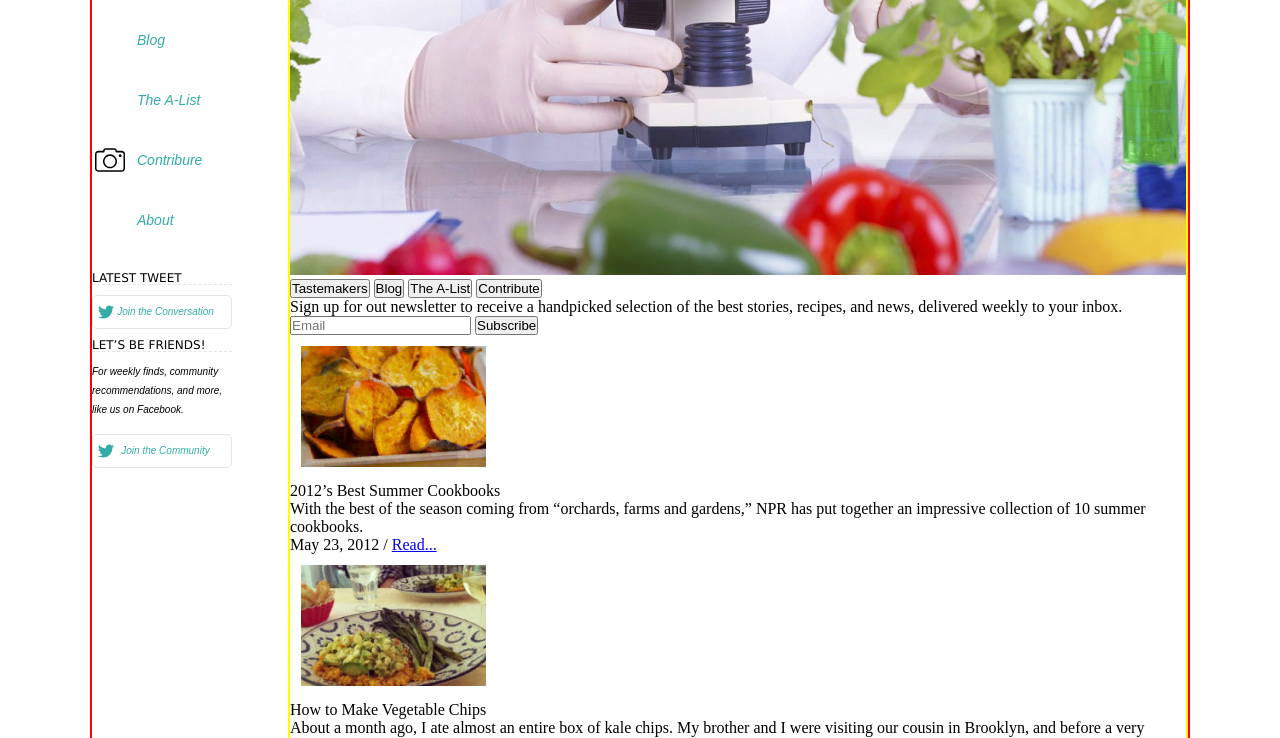
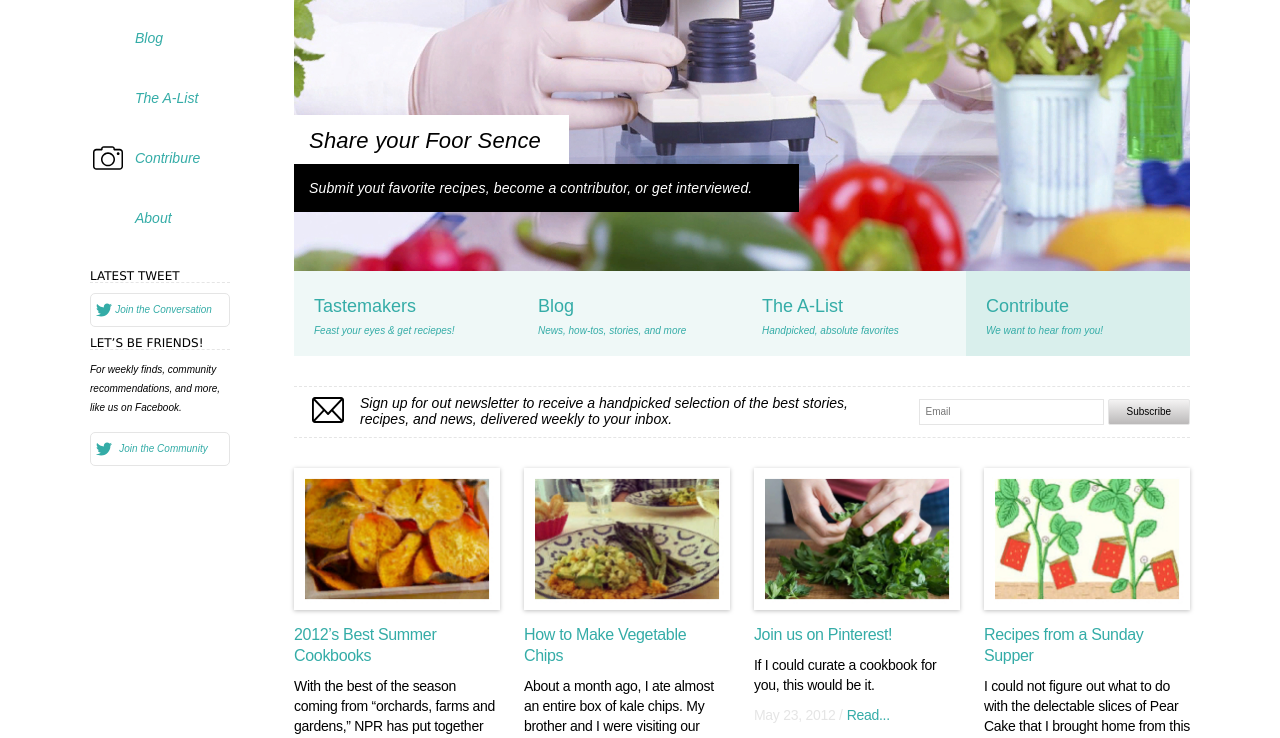
Before and after one commit to ludaalt/altukhova_tasks, a plain HTML site: page index.html in a window 1280 px wide. Shown: the part 224-962 px from the top of the page. Drawn offline with Linux system fonts and the light colour scheme.

Commit message:
added styles to main block

```diff
--- a/index.html
+++ b/index.html
@@ -10,7 +10,7 @@
     <div class="container">
         <div class="content-wrap">
             <aside class="aside">
-                <p><img src="img/icons/icon-logo.svg" alt="Main Logo" width="120" height="120"></p>
+                <p><a href="index.html"><img src="img/icons/icon-logo.svg" alt="Main Logo" width="120" height="120"></a></p>
                 <ul class="main-menu">
                     <li class="main-menu-item">
                         <a href="#"><span class="main-menu-icon"></span>Tastemakers</a>
@@ -43,12 +43,10 @@
             </aside>
 
             <main class="main-content">
-
                 <div class="tabs">
                     <div class="tabs-body">
                         <img src="img/baner.jpg" alt="Main-banner" width="896" height="445">
                     </div>
-
                     <div class="tabs-buttons">
                         <button type="button" class="tabs-button">Tastemakers</button>
                         <button type="button" class="tabs-button">Blog</button>
@@ -56,26 +54,27 @@
                         <button type="button" class="tabs-button tabs-button-current">Contribute</button>
                     </div>
                 </div>
-
-
                 <div class="subscribe-block">
-                    <p class="subscribe-description">
-                        <span class="subscribe-description-icon"></span>
-                        Sign up for out newsletter to receive a handpicked
-                         selection of the best stories, recipes, and news,
-                         delivered weekly to your inbox.
-                    </p>
-
-                    <form class="subscribe-form">
-                        <input type="email" name="email" id="email" placeholder="Email">
-                        <button type="submit">Subscribe</button>
+                    <div class="subscribe-description-wrap">
+                        <p class="subscribe-description-icon"></p>
+                        <p class="subscribe-description">
+                            Sign up for out newsletter to receive a handpicked
+                            selection of the best stories, recipes, and news,
+                            delivered weekly to your inbox.
+                        </p>
+                    </div>
+                    <form>
+                        <input type="email" name="email" id="email" placeholder="Email" class="input">
+                        <button type="submit" class="subscribe-button">Subscribe</button>
                     </form>
                 </div>
 
 
                 <div class="cards">
                     <div class="card">
-                        <p><img src="img/card1.jpg" alt="Card 1" width="207" height="143"></p>
+                        <p class="card-image">
+                            <img src="img/card1.jpg" alt="Card 1" width="207" height="143">
+                        </p>
                         <p class="card-title">2012’s Best Summer Cookbooks</p>
                         <p class="card-body">
                             With the best of the season coming
@@ -91,7 +90,9 @@
 
 
                     <div class="card">
-                        <p><img src="img/card2.jpg" alt="Card 2" width="207" height="143"></p>
+                        <p class="card-image">
+                            <img src="img/card2.jpg" alt="Card 2" width="207" height="143">
+                        </p>
                         <p class="card-title">How to Make Vegetable Chips</p>
                         <p class="card-body">
                             About a month ago, I ate almost an
@@ -107,7 +108,9 @@
 
 
                     <div class="card">
-                        <p><img src="img/card3.jpg" alt="Card 3" width="207" height="143"></p>
+                        <p class="card-image">
+                            <img src="img/card3.jpg" alt="Card 3" width="207" height="143">
+                        </p>
                         <p class="card-title">Join us on Pinterest!</p>
                         <p class="card-body">
                             If I could curate a cookbook for you,
@@ -121,7 +124,9 @@
 
 
                     <div class="card">
-                        <p><img src="img/card4.jpg" alt="Card 4" width="207" height="143"></p>
+                        <p class="card-image">
+                            <img src="img/card4.jpg" alt="Card 4" width="207" height="143">
+                        </p>
                         <p class="card-title">Recipes from a Sunday Supper</p>
                         <p class="card-body">
                             I could not figure out what to do with
--- a/styles/style.css
+++ b/styles/style.css
@@ -2,6 +2,11 @@
     padding: 0;
     margin: 0;
     box-sizing: border-box;
+}
+
+img {
+    max-width: 100%;
+    height: auto;
 }
 
 .container {
@@ -13,7 +18,6 @@
 .content-wrap {
     display: flex;
     justify-content: space-between;
-    border: 2px solid red;
 }
 
 .aside {
@@ -131,10 +135,264 @@
     background-position: 5px 8px;
 }
 
+.tabs-body {
+    position: relative;
+
+    background-color: blue;
+
+    max-height: 445px;
+}
+
+.tabs-body:before {
+    position: absolute;
+    top: 65%;
+    content: 'Share your Foor Sence';
+    width: 260px;
+    background-color: #FFFFFF;
+    padding-top: 15px;
+    padding-bottom: 15px;
+    padding-left: 15px;
+
+    font-family: Arial;
+    font-style: italic;
+    font-weight: normal;
+    font-size: 22px;
+    line-height: 22px;
+    letter-spacing: 0.01em;
+
+    color: #000000;
+}
+
+.tabs-body:after {
+    position: absolute;
+    top: 76%;
+    left: 0%;
+    content: 'Submit yout favorite recipes, become a contributor, or get interviewed.';
+    width: 490px;
+    background-color: #000000;
+    padding-top: 17px;
+    padding-bottom: 17px;
+    padding-left: 15px;
+
+    font-family: Arial;
+    font-style: italic;
+    font-weight: normal;
+    font-size: 14px;
+    line-height: 14px;
+    letter-spacing: 0.01em;
+
+    color: #FFFFFF;
+}
+
+
+.tabs-buttons {
+    display: flex;
+    justify-content: space-between;
+}
+
+.tabs-button {
+    display: inline-block;
+    border: none;
+    background: #EFF8F7;
+    font-family: Arial;
+    font-style: normal;
+    font-weight: normal;
+    font-size: 18px;
+    line-height: 18px;
+    color: #34ACA7;
+    min-width: 25%;
+    padding: 26px 101px 41px 20px;
+    position: relative;
+    cursor: pointer;
+    text-align: left;
+}
+
+.tabs-button:after {
+    position: absolute;
+    height: 10px;
+
+    left: 20px;
+    top: 50px;
+
+    font-family: Arial;
+    font-style: italic;
+    font-weight: normal;
+    font-size: 10px;
+    line-height: 19px;
+    color: #34ACA7;
+}
+
+.tabs-button:nth-child(1):after {
+    content: 'Feast your eyes & get reciepes!';
+}
+
+.tabs-button:nth-child(2):after {
+    content: 'News, how-tos, stories, and more';
+}
+
+.tabs-button:nth-child(3):after {
+    content: 'Handpicked, absolute favorites';
+}
+
+.tabs-button:nth-child(4):after {
+    content: 'We want to hear from you!';
+}
+
+.tabs-button:hover {
+    background-color: #D9EFEC;
+}
+
+.tabs-button-current {
+    background-color: #D9EFEC;
+}
+
+.subscribe-block {
+    margin: 30px 0;
+    display: flex;
+    justify-content: space-between;
+    align-items: center;
+
+    border-top: 1px dashed #E5E5E5;
+    border-bottom: 1px dashed #E5E5E5;
+}
+
+.subscribe-description-wrap {
+    display: flex;
+}
+
+.subscribe-description {
+    max-width: 530px;
+}
+
+.subscribe-description-icon {
+    width: 32px;
+    height: 26px;
+    margin: 10px 16px 14px 18px;
+    background-image: url('../img/icons/mail-icon.svg');
+    background-repeat: no-repeat;
+}
+
+.subscribe-description {
+    margin-top: 8px;
+    margin-bottom: 10px;
+    font-family: Arial;
+    font-style: italic;
+    font-weight: normal;
+    font-size: 14px;
+    line-height: 16px;
+    color: #000000;
+}
+
+.input {
+    border: 1px solid #E5E5E5;
+    /*padding: 4px;*/
+    padding-top: 3px;
+    padding-bottom: 6px;
+    padding-left: 6px;
+}
+
+.input::placeholder {
+    font-family: Arial;
+    font-style: normal;
+    font-weight: normal;
+    font-size: 10px;
+    line-height: 10px;
+}
+
+
+.subscribe-button {
+    display: inline-block;
+    cursor: pointer;
+
+    padding: 7px 18px;
+
+    background: linear-gradient(180deg, #F4F3F3 0%, #BBB9B9 100%);
+
+    border: 1px solid #E5E5E5;
+    border-radius: 2px;
+
+    font-family: Arial;
+    font-style: normal;
+    font-weight: normal;
+    font-size: 10px;
+    line-height: 10px;
+
+    text-align: center;
+
+    color: #000000;
+}
+
+.cards {
+    display: flex;
+    justify-content: space-between;
+}
+
+.card {
+    max-width: 23%;
+}
+
+.card-image {
+    filter: drop-shadow(0px 1px 2px rgba(0, 0, 0, 0.25));
+}
+
+.card-title {
+    max-width: 95%;
+    margin-top: 10px;
+    margin-bottom: 10px;
+    /*border: 2px solid blue;*/
+    font-family: Arial;
+    font-style: normal;
+    font-weight: normal;
+    font-size: 16px;
+    line-height: 21px;
+
+    letter-spacing: -0.02em;
+
+    color: #34ACA7;
+}
+
+.card-body {
+    font-family: Arial;
+    font-style: normal;
+    font-weight: normal;
+    font-size: 14px;
+    line-height: 20px;
+    letter-spacing: -0.02em;
+}
+
+.card-info {
+    margin-top: 10px;
+}
+
+.card-date {
+    font-family: Arial;
+    font-style: normal;
+    font-weight: normal;
+    font-size: 14px;
+    line-height: 20px;
+
+    letter-spacing: -0.02em;
+    color: #E5E5E5;
+}
+
+.card-more {
+    font-family: Arial;
+    font-style: normal;
+    font-weight: normal;
+    font-size: 14px;
+    line-height: 20px;
+    letter-spacing: -0.02em;
+    color: #34ACA7;
+    text-decoration: none;
+}
+
+.card-more:hover {
+    text-decoration: underline;
+}
+
 
 
 
 .main-content {
-    border: 2px solid yellow;
-    width: 900px;
+    width: 896px;
 }
```
